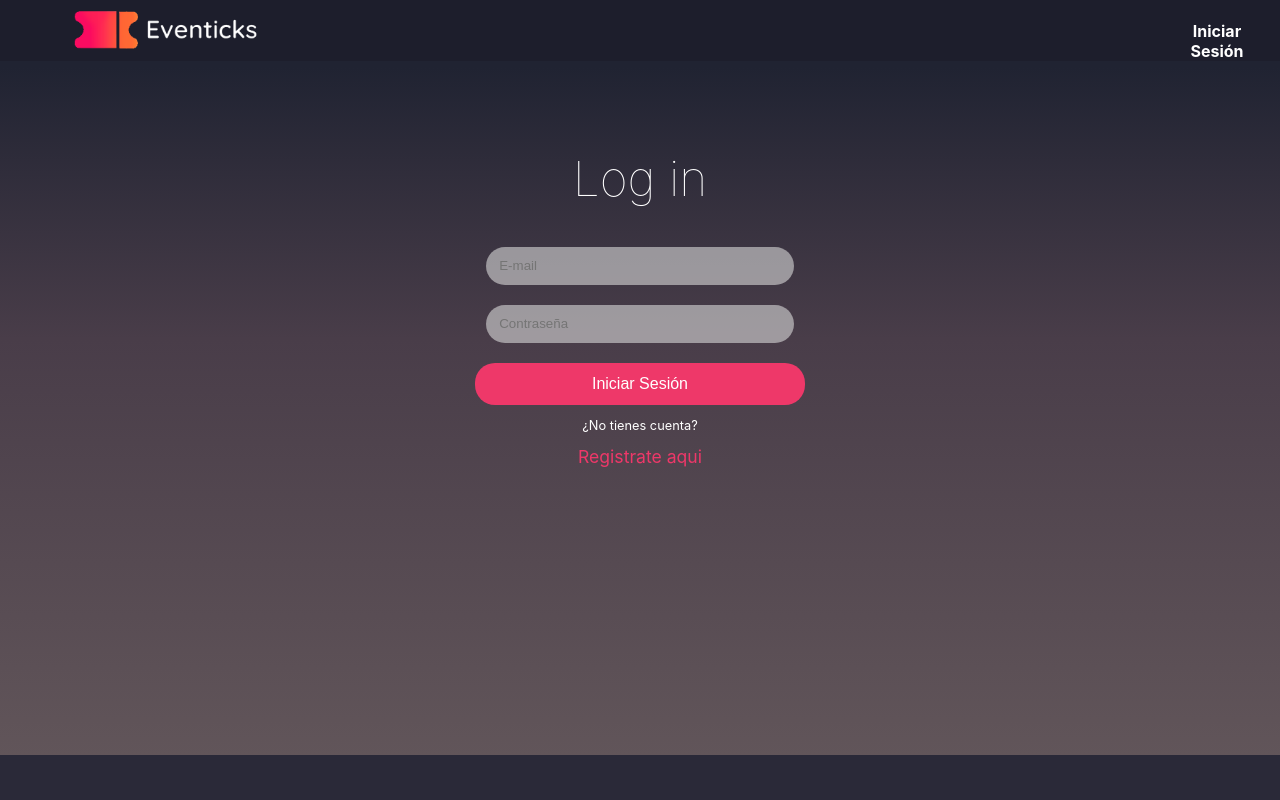
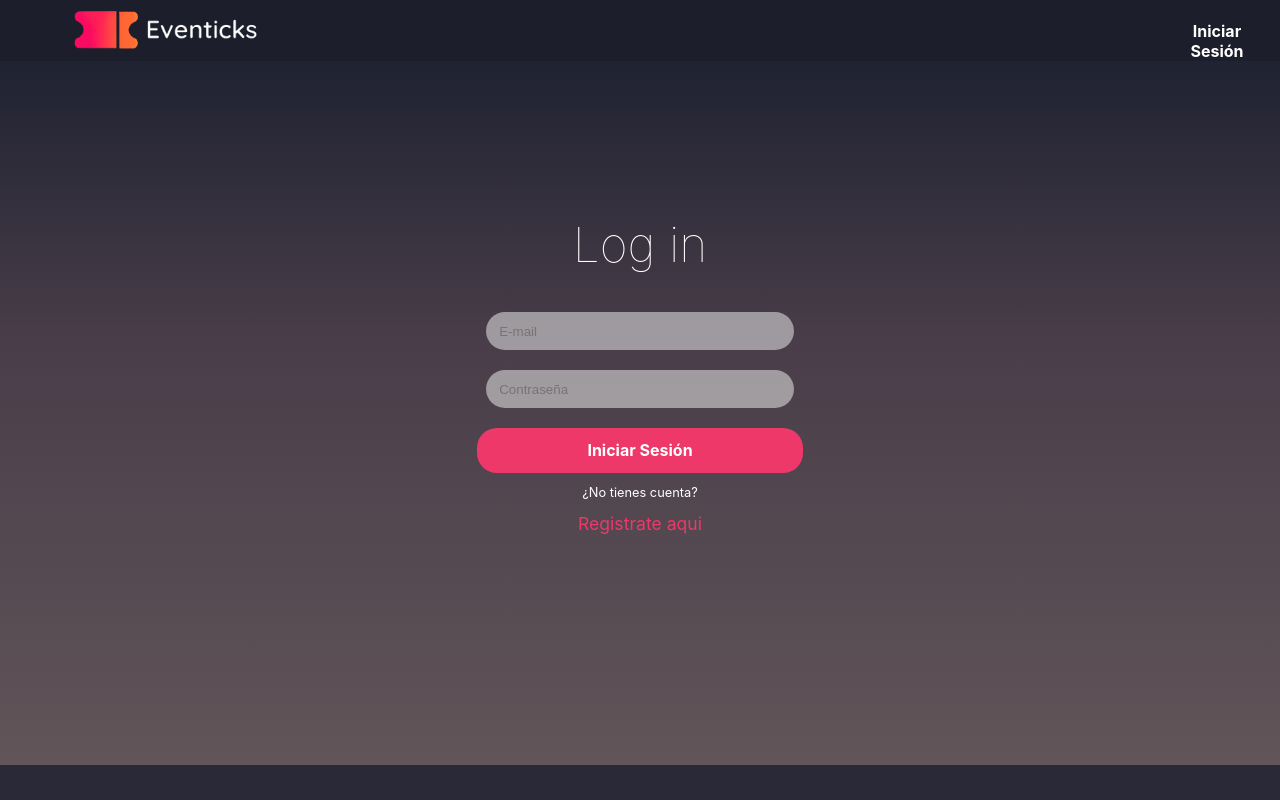
Before and after one commit to paolo-abarca/Eventicks, a React (Create React App) app in the folder Front-End/eventicks/: page /login in a window 1280 px wide. Built offline with nearby package versions, Linux system fonts and the light colour scheme.

Commit message:
Update someStyle.js

```diff
--- a/Front-End/eventicks/src/pages/Login/someStyle.js
+++ b/Front-End/eventicks/src/pages/Login/someStyle.js
@@ -4,7 +4,7 @@ import { Link } from "react-router-dom";
 export const LoginContainer = styled.div`
     text-align: center;
     width: 100%;
-    height: 78.7%;
+    height: 80%;
     padding-top: 5%;
     position: absolute;
     background: linear-gradient(180deg, rgba(32,35,50,1) 1%, rgba(73,61,73,1) 40%, rgba(105,93,95,1) 120%);
@@ -16,7 +16,7 @@ export const Title = styled.p`
     margin-bottom: 3%;
     font-size: 3em;
     font-weight: lighter;
-    margin-top: -0.1%;
+    margin-top: 5%;
     padding-top: 2%;
 `;
 
@@ -33,11 +33,13 @@ export const StyledButton = styled.button`
     color: white;
     background-color: #EE3869;
     border-radius: 20px;
-    padding: 0.8% 9%;
+    padding: 0.8% 8.5%;
     font-size: 1em;
     text-decoration: none;
     display: inline-block;
     border-color: transparent;
+    font-family: inherit;
+    font-weight: bold;
 
     &:active {
         background-color: #EA134D;
```
